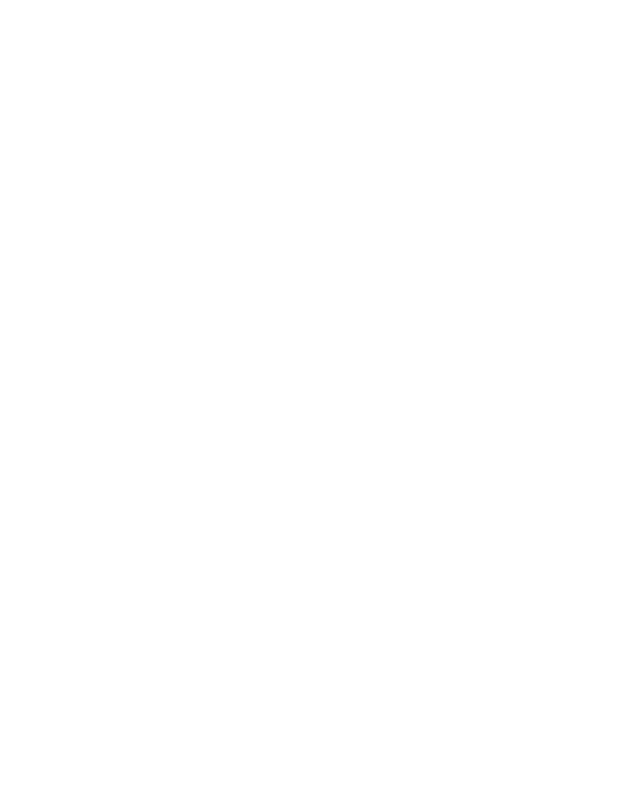
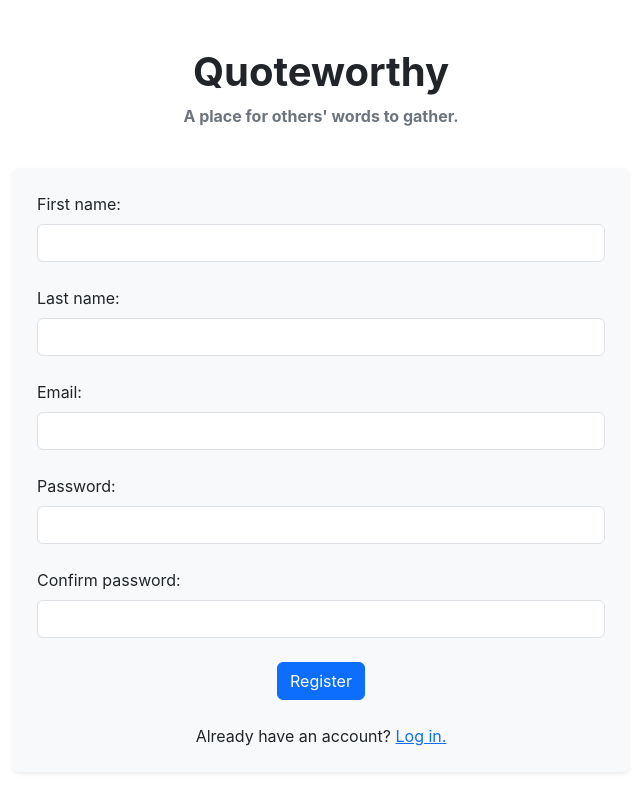
Before and after one commit to JohnathonBowers/quoteworthyProject, a React (Create React App) app in the folder client/: page /register in a window 1280 px wide. Before the commit this address had no page. Shown: the top 812 px of the page, without its empty margins (319-959 px from the left). Built offline with nearby package versions, Linux system fonts and the light colour scheme.

Commit message:
created registration form that displays back-end validations

```diff
--- a/client/src/App.js
+++ b/client/src/App.js
@@ -5,6 +5,7 @@ import QuotationCreate from './components/QuotationCreate';
 import QuotationDetails from './components/QuotationDetails';
 import QuotationEdit from './components/QuotationEdit';
 import LoginForm from './components/LoginForm';
+import RegistrationForm from './components/RegistrationForm';
 
 function App() {
   return (
@@ -12,6 +13,7 @@ function App() {
       <Routes>
         <Route path="/" element={<Navigate to="/login" />} />
         <Route path="/login" element={<LoginForm />} />
+        <Route path="/register" element={<RegistrationForm />} />
         <Route path="/quotations" element={<QuotationList />} />
         <Route path="/quotations/add" element={<QuotationCreate />} />
         <Route path="/quotations/edit/:id" element={< QuotationEdit />} />
--- a/client/src/components/LoginForm.jsx
+++ b/client/src/components/LoginForm.jsx
@@ -1,6 +1,6 @@
 import React, { useState } from 'react'
 import HomeHeader from './HomeHeader'
-import { useNavigate } from 'react-router-dom'
+import { useNavigate, Link } from 'react-router-dom'
 import axios from 'axios'
 
 const LoginForm = () => {
@@ -20,8 +20,9 @@ const LoginForm = () => {
 
     const handleSubmit = e => {
         e.preventDefault()
-        axios.post("http://localhost:8000/api/users/login", loginData)
+        axios.post("http://localhost:8000/api/users/login", loginData, {withCredentials: true})
             .then(res => {
+                console.log(res)
                 navigate("/quotations")
             })
             .catch(err => {
@@ -36,15 +37,15 @@ const LoginForm = () => {
             <div className="mt-4 shadow-sm p-4 mb-5 bg-body-tertiary rounded">
                 {
                     errors ?
-                    <p className="ps-4 text-danger">{errors}</p> :
+                    <p className="text-danger mb-4">{errors}</p> :
                     ""
                 }
-                <form className="p-4" onSubmit={handleSubmit}>
-                    <div className="mb-4">
+                <form onSubmit={handleSubmit}>
+                    <div className="row mb-4">
                         <label htmlFor="email" className="form-label mb-2">Email address:</label>
                         <input type="text" name="email" className="form-control mb-2" value={loginData.email} onChange={handleChange} />
                     </div>
-                    <div className="mb-4">
+                    <div className="row mb-4">
                         <label htmlFor="password" className="form-label mb-2">Password:</label>
                         <input type="password" name="password" className="form-control mb-2" value={loginData.password} onChange={handleChange} />
                     </div>
@@ -52,6 +53,7 @@ const LoginForm = () => {
                         <input type="submit" className="btn btn-primary" value="Log in" />
                     </div>
                 </form>
+                <p className="mt-4 mb-0 text-center">Don't have an account? <Link to="/register">Create one.</Link></p>
             </div>
         </div>
     )
--- a/client/src/components/RegistrationForm.jsx
+++ b/client/src/components/RegistrationForm.jsx
@@ -0,0 +1,108 @@
+import React, { useState } from 'react'
+import { useNavigate, Link } from 'react-router-dom'
+import axios from 'axios'
+import HomeHeader from './HomeHeader'
+
+const RegistrationForm = () => {
+
+    const [userData, setUserData] = useState({
+        firstName: "",
+        lastName: "",
+        email: "",
+        password: "",
+        confirmPassword: ""
+    })
+
+    const [errors, setErrors] = useState()
+
+    const [duplicateEmailError, setDuplicateEmailError] = useState()
+
+    const navigate = useNavigate()
+
+    const handleChange = e => {
+        setUserData({...userData, [e.target.name]: e.target.value})
+    }
+
+    const handleSubmit = e => {
+        e.preventDefault()
+        setDuplicateEmailError("")
+        axios.post("http://localhost:8000/api/users/register", userData, {withCredentials: true})
+            .then(res => {
+                console.log(res)
+                navigate("/quotations")
+            })
+            .catch(err => {
+                if(err.response.data.message === "The email you entered is already associated with an account!") {
+                    setDuplicateEmailError(err.response.data.message)
+                } else {
+                    setErrors(err.response.data.errors)
+                }
+            })
+    }
+
+    return (
+        <div className="container col-md-6">
+            <HomeHeader />
+            <div className="mt-4 shadow-sm p-4 mb-5 bg-body-tertiary rounded">
+                <form onSubmit={handleSubmit}>
+                    <div className="mb-4">
+                        <label htmlFor="firstName" className="form-label mb-2">First name:</label>
+                        <input type="text" name="firstName" className="form-control mb-2" value={userData.firstName} onChange={handleChange} />
+                        {
+                            errors && errors.firstName ?
+                            <p className="text-danger mb-2">{errors.firstName.message}</p> :
+                            ""
+                        }
+                    </div>
+                    <div className="mb-4">
+                        <label htmlFor="lastName" className="form-label mb-2">Last name:</label>
+                        <input type="text" name="lastName" className="form-control mb-2" value={userData.lastName} onChange={handleChange} />
+                        {
+                            errors && errors.lastName ?
+                            <p className="text-danger mb-2">{errors.lastName.message}</p> :
+                            ""
+                        }
+                    </div>
+                    <div className="mb-4">
+                        <label htmlFor="email" className="form-label mb-2">Email:</label>
+                        <input type="text" name="email" className="form-control mb-2" value={userData.email} onChange={handleChange} />
+                        {
+                            duplicateEmailError ?
+                            <p className="text-danger mb-2">{duplicateEmailError}</p> :
+                            ""
+                        }
+                        {
+                            errors && errors.email ?
+                            <p className="text-danger mb-2">{errors.email.message}</p> :
+                            ""
+                        }
+                    </div>
+                    <div className="mb-4">
+                        <label htmlFor="password" className="form-label mb-2">Password:</label>
+                        <input type="password" name="password" className="form-control mb-2" value={userData.password} onChange={handleChange} />
+                        {
+                            errors && errors.password ?
+                            <p className="text-danger mb-2">{errors.password.message}</p> :
+                            ""
+                        }
+                    </div>
+                    <div className="mb-4">
+                        <label htmlFor="confirmPassword" className="form-label mb-2">Confirm password:</label>
+                        <input type="password" name="confirmPassword" className="form-control mb-2" value={userData.confirmPassword} onChange={handleChange} />
+                        {
+                            errors && errors.confirmPassword ?
+                            <p className="text-danger mb-2">{errors.confirmPassword.message}</p> :
+                            ""
+                        }
+                    </div>
+                    <div className="d-flex flex-row justify-content-center">
+                        <input type="submit" className="btn btn-primary" value="Register" />
+                    </div>
+                </form>
+                <p className="mt-4 mb-0 text-center">Already have an account? <Link to="/login">Log in.</Link></p>
+            </div>
+        </div>
+    )
+}
+
+export default RegistrationForm
```
Also changed, not shown: 1 other file (tests, documents, lock files or other folders).
